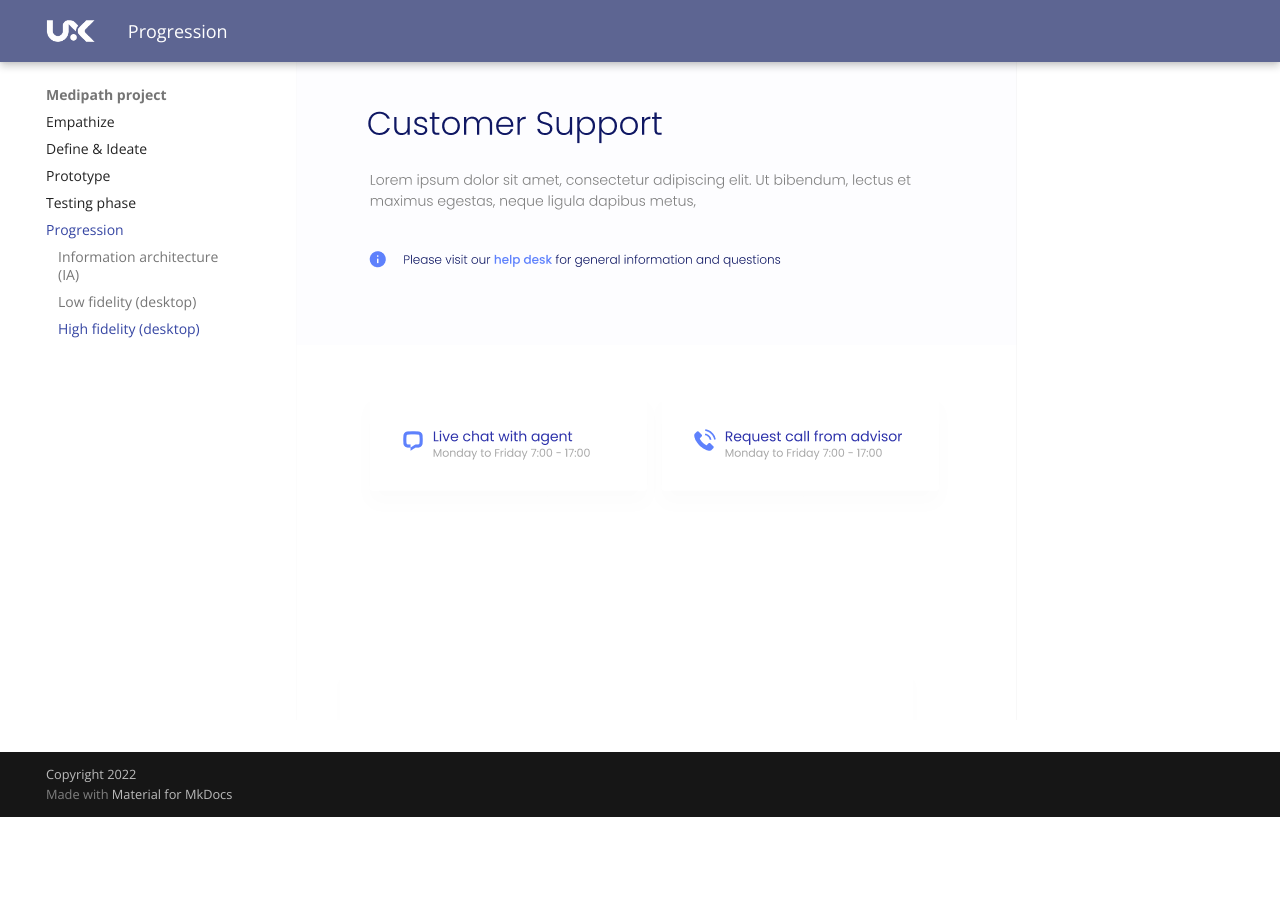
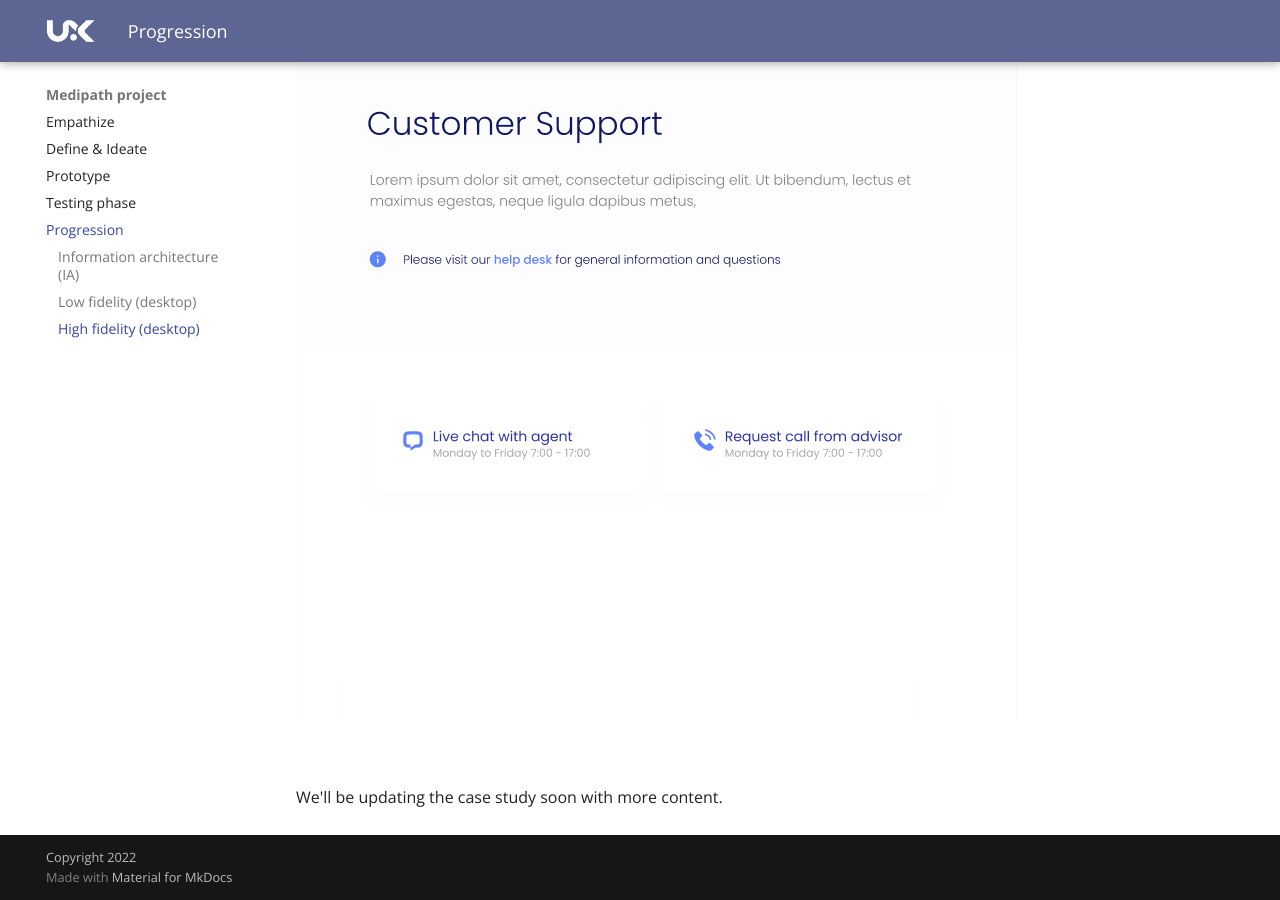
Before and after one commit to divstackio/docs-study, an MkDocs documentation site: the page built from docs/progressive.md, in a window 1280 px wide and 900 px high, scrolled down 9692 px. Built offline with MkDocs 1.6.1 and Material for MkDocs 9.7.7, drawn with Linux system fonts in a browser that asks for light colours; comment, search, counter and statistics services are not loaded; before the commit the page ends 10509 px from its top, so only the background shows below that.

Commit message:
Update progressive.md

```diff
--- a/docs/progressive.md
+++ b/docs/progressive.md
@@ -35,3 +35,8 @@ IA or also known as sitemaps
 <img src="https://raw.githubusercontent.com/divstackio/docs-study/main/docs/img/final09.png">
 <img src="https://raw.githubusercontent.com/divstackio/docs-study/main/docs/img/final10.png">
 <img src="https://raw.githubusercontent.com/divstackio/docs-study/main/docs/img/final11.png">
+
+
+ <br>
+
+ We'll be updating the case study soon with more content.
```
